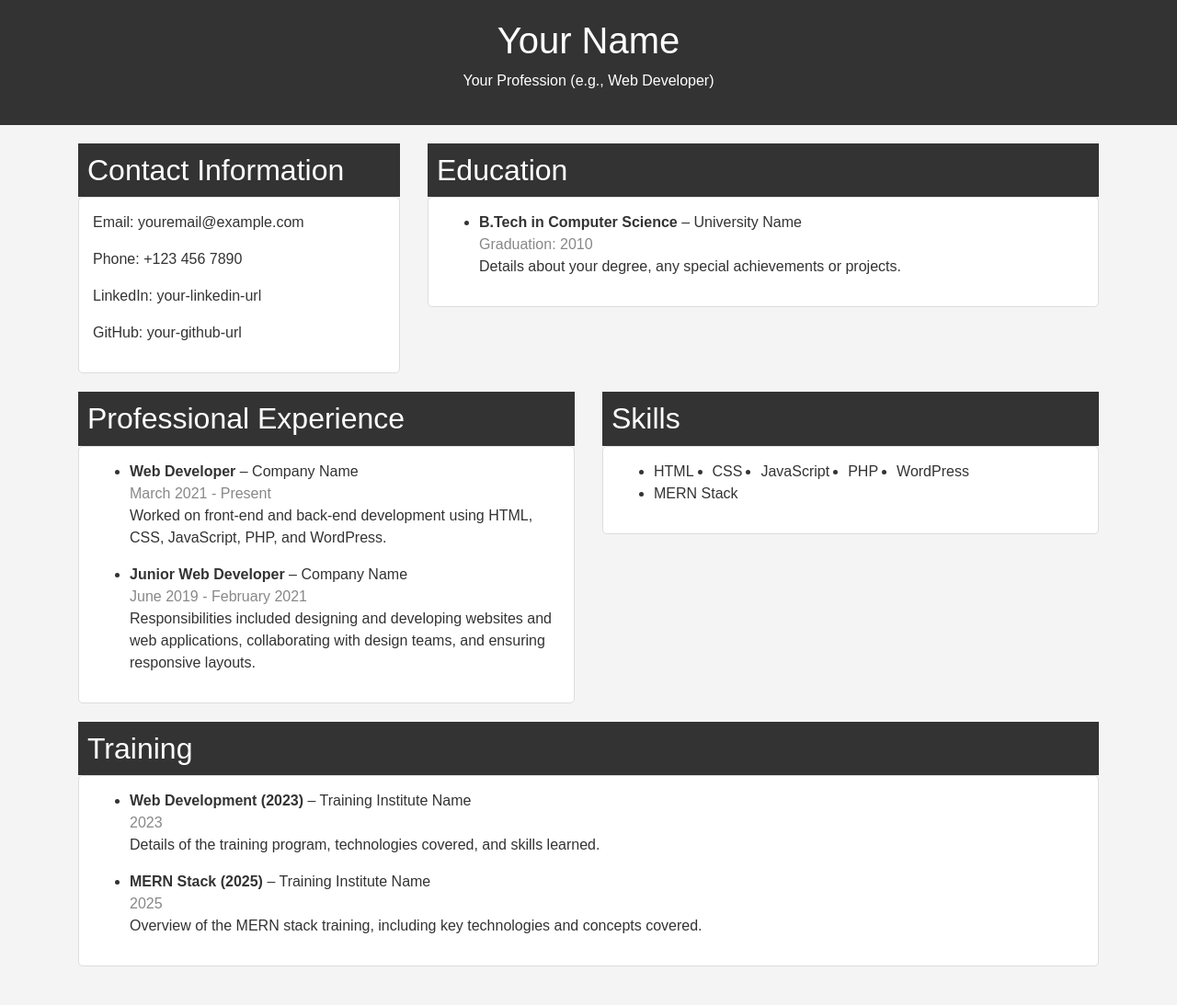
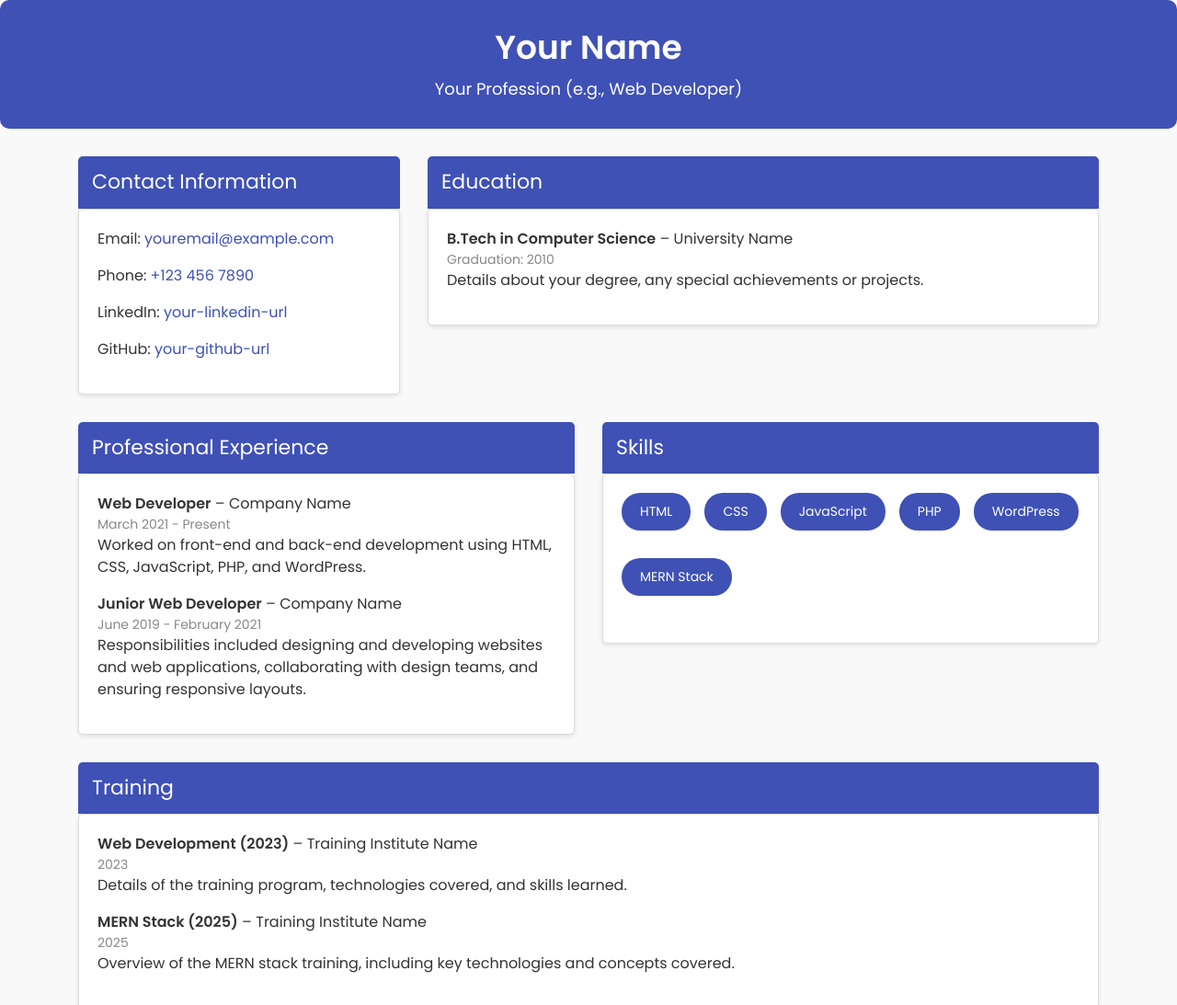
Before and after one commit to vineettiwari1708/cv, a plain HTML site: page index.html in a window 1280 px wide. Shown: the top 1093 px of the page at 92% size. Before the commit the page ends 1071 px from the top, so only its background shows below. Drawn offline with nearby package versions, Linux system fonts and the light colour scheme.

Commit message:
Update index.html

```diff
--- a/index.html
+++ b/index.html
@@ -6,66 +6,120 @@
     <title>Your Name - Resume</title>
     <!-- Bootstrap CSS CDN -->
     <link href="https://stackpath.bootstrapcdn.com/bootstrap/4.5.2/css/bootstrap.min.css" rel="stylesheet">
+    <!-- Google Fonts for modern font -->
+    <link href="https://fonts.googleapis.com/css2?family=Poppins:wght@300;400;600&display=swap" rel="stylesheet">
 
     <style>
         body {
-            font-family: Arial, sans-serif;
-            background-color: #f4f4f4;
+            font-family: 'Poppins', sans-serif;
+            background-color: #f9f9f9;
             color: #333;
+            margin: 0;
+            padding: 0;
         }
 
         header {
-            background-color: #333;
+            background-color: #3f51b5;
             color: white;
             text-align: center;
-            padding: 20px;
-            margin-bottom: 20px;
+            padding: 30px;
+            margin-bottom: 30px;
+            border-radius: 10px;
+        }
+
+        header h1 {
+            font-size: 36px;
+            font-weight: 600;
+            margin: 0;
+        }
+
+        header p {
+            font-size: 18px;
+            margin: 10px 0 0;
         }
 
         .container {
-            margin-top: 20px;
+            margin-top: 30px;
         }
 
         .section {
-            margin-bottom: 20px;
+            margin-bottom: 30px;
+        }
+
+        .section h2 {
+            background-color: #3f51b5;
+            color: white;
+            padding: 15px;
+            margin: 0;
+            font-size: 22px;
+            border-radius: 5px 5px 0 0;
         }
 
         .content {
             background-color: white;
-            padding: 15px;
+            padding: 20px;
             border: 1px solid #ddd;
             border-radius: 5px;
+            box-shadow: 0 2px 5px rgba(0, 0, 0, 0.1);
+            transition: all 0.3s ease-in-out;
+        }
+
+        .content:hover {
+            transform: translateY(-5px);
+            box-shadow: 0 4px 10px rgba(0, 0, 0, 0.2);
+        }
+
+        ul {
+            list-style: none;
+            padding: 0;
+        }
+
+        ul li {
+            margin-bottom: 15px;
         }
 
         .skills ul {
             display: flex;
             flex-wrap: wrap;
+            gap: 15px;
         }
 
         .skills li {
-            margin-right: 20px;
+            background-color: #3f51b5;
+            color: white;
+            padding: 10px 20px;
+            border-radius: 20px;
+            font-size: 14px;
         }
 
         .date {
             color: #888;
+            font-size: 14px;
         }
 
-        /* Section Headers */
-        .section h2 {
-            background-color: #333;
-            color: white;
-            padding: 10px;
-            margin: 0;
-        }
+        /* Responsive Layout for small screens */
+        @media (max-width: 768px) {
+            header h1 {
+                font-size: 28px;
+            }
 
-        /* Contact and Education Styling */
-        .contact-info a {
-            color: #333;
-            text-decoration: none;
-        }
+            header p {
+                font-size: 16px;
+            }
 
-        .contact-info a:hover {
-            text-decoration: underline;
+            .section h2 {
+                font-size: 20px;
+            }
+
+            .skills ul {
+                flex-direction: column;
+                gap: 10px;
+            }
+
+            .skills li {
+                width: 100%;
+                text-align: center;
+            }
         }
     </style>
 </head>
@@ -77,15 +131,16 @@
     </header>
 
     <div class="container">
+        <!-- Contact Information and Education Section in a row -->
         <div class="row">
             <!-- Contact Information Section (col-md-4) -->
             <section class="col-md-4 contact-info section">
                 <h2>Contact Information</h2>
                 <div class="content">
-                    <p>Email: <a href="mailto:youremail@example.com">youremail@example.com</a></p>
-                    <p>Phone: <a href="tel:+1234567890">+123 456 7890</a></p>
-                    <p>LinkedIn: <a href="your-linkedin-url" target="_blank">your-linkedin-url</a></p>
-                    <p>GitHub: <a href="your-github-url" target="_blank">your-github-url</a></p>
+                    <p>Email: <a href="mailto:youremail@example.com" style="color: #3f51b5;">youremail@example.com</a></p>
+                    <p>Phone: <a href="tel:+1234567890" style="color: #3f51b5;">+123 456 7890</a></p>
+                    <p>LinkedIn: <a href="your-linkedin-url" target="_blank" style="color: #3f51b5;">your-linkedin-url</a></p>
+                    <p>GitHub: <a href="your-github-url" target="_blank" style="color: #3f51b5;">your-github-url</a></p>
                 </div>
             </section>
 
```
